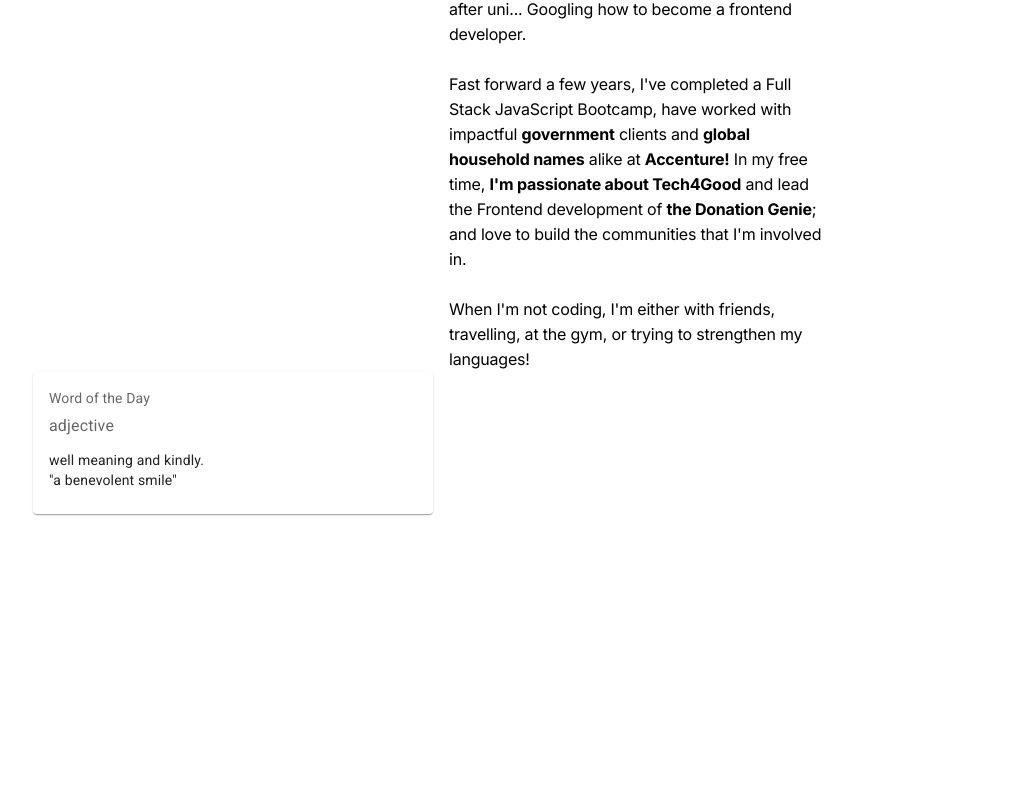
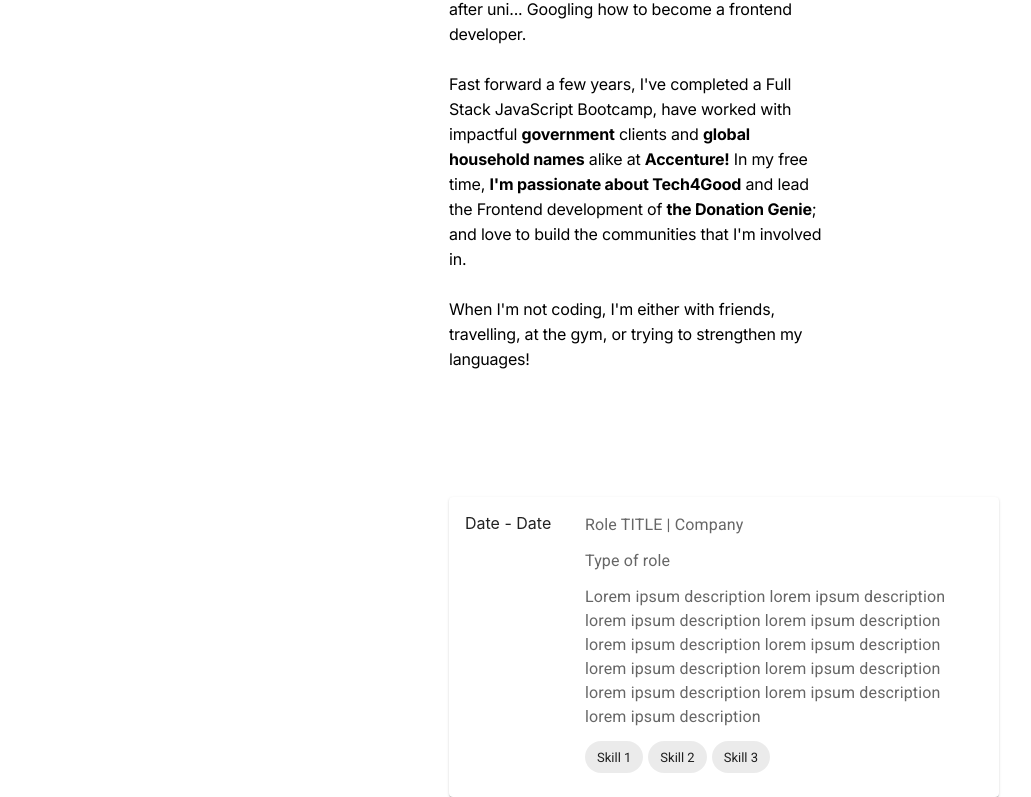
Before and after one commit to jan-bock/personal_website, a React (Create React App) app in the folder typescript-react-redux_web/: page / in a window 1280 px wide. Shown: the part 244-1041 px from the top of the page, without its empty margins (191-1222 px from the left). Before the commit the page ends 896 px from the top, so only its background shows below. Built offline with nearby package versions, Linux system fonts and the light colour scheme.

Commit message:
component addition

```diff
--- a/typescript-react-redux_web/src/app/components/SecondaryColumn.tsx
+++ b/typescript-react-redux_web/src/app/components/SecondaryColumn.tsx
@@ -1,12 +1,14 @@
+import { Box } from "@mui/material";
 import MyBackground from "./information-components/MyBackground";
 import MyExperiences from "./information-components/MyExperiences";
 
 const SecondaryColumn = () => {
   return (
-    <>
+    <div className="lp-column secondary-column">
       <MyBackground />
+      <Box sx={{ marginTop: "125px" }} />
       <MyExperiences />
-    </>
+    </div>
   );
 };
 
--- a/typescript-react-redux_web/src/app/components/information-components/ExperienceCard.tsx
+++ b/typescript-react-redux_web/src/app/components/information-components/ExperienceCard.tsx
@@ -1,24 +1,43 @@
-import { Button, Card, CardActions, CardContent, Typography } from "@mui/material";
+import {
+  Box,
+  Button,
+  Card,
+  CardActions,
+  CardContent,
+  Chip,
+  Typography,
+} from "@mui/material";
 
 const ExperienceCard = () => {
   return (
     <>
-      <Card sx={{ minWidth: 275, width: "400px" }}>
+      <Card sx={{ minWidth: 275, width: "550px" }}>
         <CardContent>
-          <Typography sx={{ fontSize: 14 }} color="text.secondary" gutterBottom>
-            Word of the Day
-          </Typography>
-          <Typography variant="h5" component="div">
-            {/* be{bull}nev{bull}o{bull}lent */}
-          </Typography>
-          <Typography sx={{ mb: 1.5 }} color="text.secondary">
-            adjective
-          </Typography>
-          <Typography variant="body2">
-            well meaning and kindly.
-            <br />
-            {'"a benevolent smile"'}
-          </Typography>
+          <Box
+            sx={{ display: "flex", flexDirection: "row", columnGap: "20px" }}
+          >
+            <Box sx={{ width: "200px", minWidth: "100px" }}>Date - Date</Box>
+            <Box>
+              <Typography sx={{ mb: 1.5 }} color="text.secondary">
+                Role TITLE | Company
+              </Typography>
+              <Typography sx={{ mb: 1.5 }} color="text.secondary">
+                Type of role
+              </Typography>
+              <Typography sx={{ mb: 1.5 }} color="text.secondary">
+                Lorem ipsum description lorem ipsum description lorem ipsum
+                description lorem ipsum description lorem ipsum description
+                lorem ipsum description lorem ipsum description lorem ipsum
+                description lorem ipsum description lorem ipsum description
+                lorem ipsum description
+              </Typography>
+
+              {/* Dynamic rendering of skills passed in */}
+              <Chip sx={{ marginRight: "5px" }} label="Skill 1" />
+              <Chip sx={{ marginRight: "5px" }} label="Skill 2" />
+              <Chip sx={{ marginRight: "5px" }} label="Skill 3" />
+            </Box>
+          </Box>
         </CardContent>
       </Card>{" "}
     </>
--- a/typescript-react-redux_web/src/app/components/information-components/MyBackground.tsx
+++ b/typescript-react-redux_web/src/app/components/information-components/MyBackground.tsx
@@ -1,27 +1,24 @@
 const MyBackground = () => {
   return (
-      <div className="lp-column secondary-column">
     <div className="lp-column bio slogan-style">
-          While studying a B.Sc at Durham University, I discovered an enjoyment
-          for technical tasks and problem solving. From using GIS, statistical
-          programming methods(R; Python; Stata), and image classification in
-          Remote Sensing,{" "}
-          <b>I dove head first into the world of software development </b>
+      While studying a B.Sc at Durham University, I discovered an enjoyment for
+      technical tasks and problem solving. From using GIS, statistical
+      programming methods(R; Python; Stata), and image classification in Remote
+      Sensing, <b>I dove head first into the world of software development </b>
       with step 1 after uni... Googling how to become a frontend developer.
       <br></br>
       <br></br>
-          Fast forward a few years, I've completed a Full Stack JavaScript
-          Bootcamp, have worked with impactful <b>government</b> clients and{" "}
-          <b>global household names</b> alike at <b>Accenture!</b> In my free
-          time, <b>I'm passionate about Tech4Good</b> and lead the Frontend
-          development of <b>the Donation Genie</b>; and love to build the
-          communities that I'm involved in.
+      Fast forward a few years, I've completed a Full Stack JavaScript Bootcamp,
+      have worked with impactful <b>government</b> clients and{" "}
+      <b>global household names</b> alike at <b>Accenture!</b> In my free time,{" "}
+      <b>I'm passionate about Tech4Good</b> and lead the Frontend development of{" "}
+      <b>the Donation Genie</b>; and love to build the communities that I'm
+      involved in.
       <br></br>
       <br></br>
       When I'm not coding, I'm either with friends, travelling, at the gym, or
       trying to strengthen my languages!
     </div>
-      </div>
   );
 };
 
```
Lines whose indentation alone changed are shown as unchanged.
